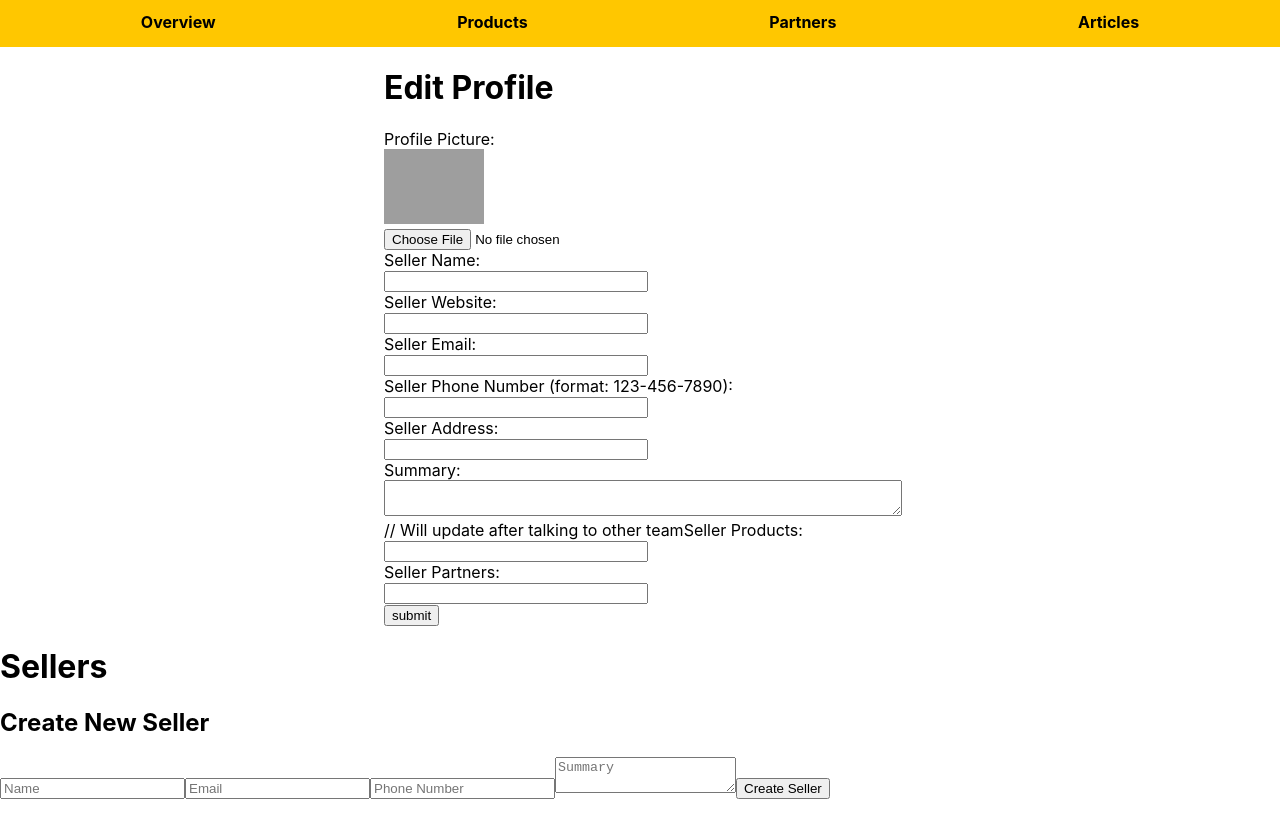
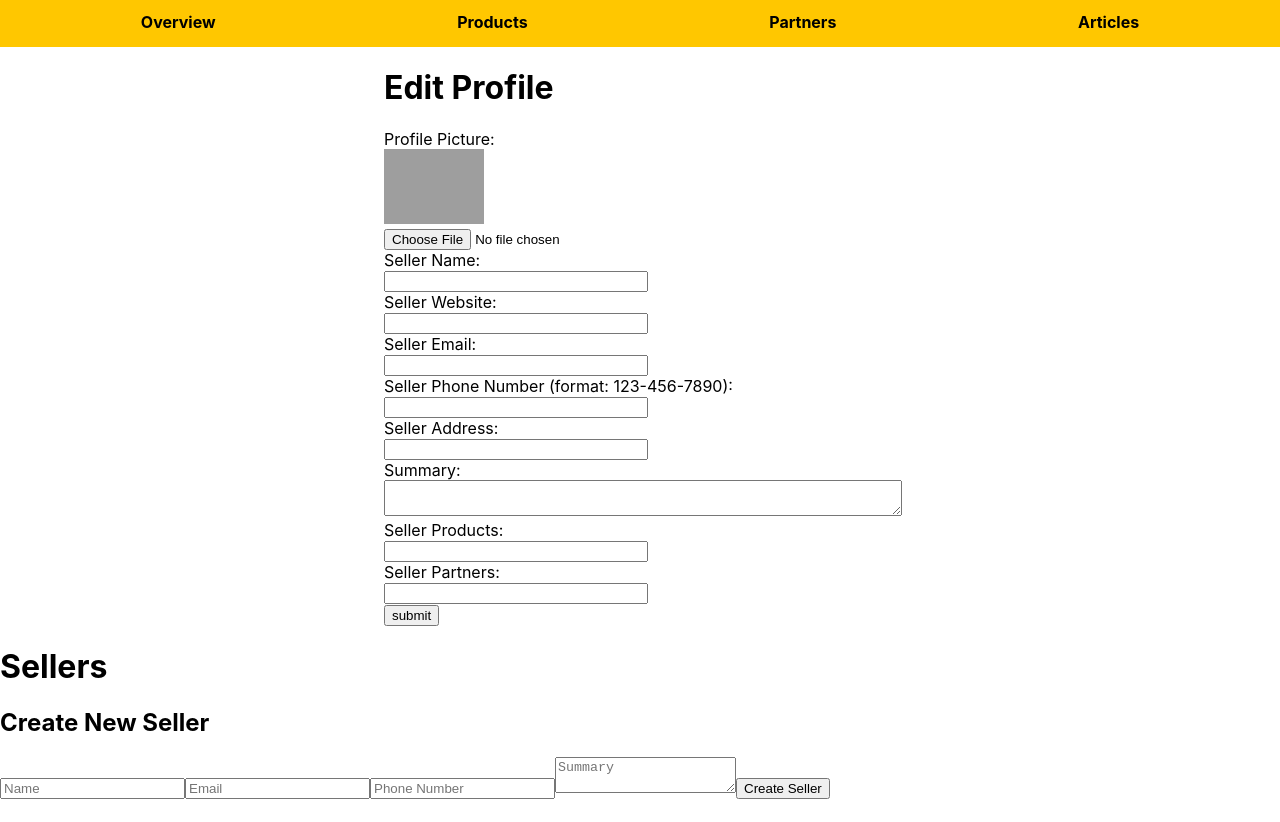
Before and after one commit to JG0313/Seller_Page, a React (Create React App) app in the folder react-website/: page /edit-overview in a window 1280 px wide. Shown: the part 460-1282 px from the top of the page. Built offline with nearby package versions, Linux system fonts and the light colour scheme; no server answers; grey boxes are pictures that could not be loaded.

Commit message:
Update base-edit-overview.js

```diff
--- a/react-website/src/pages/base-edit-overview.js
+++ b/react-website/src/pages/base-edit-overview.js
@@ -59,7 +59,7 @@ const BaseEditOverview = () => {
             <label for="seller_email">Seller Email:</label>
             <br></br>
             <input required type="email" id="seller_email" name="seller_email"
-            onChange={(e) => seller_email(e.target.value)}
+            onChange={(e) => setEmail(e.target.value)}
             value = { seller_email }></input>
             <br></br>
 
@@ -84,7 +84,6 @@ const BaseEditOverview = () => {
             value = { seller_summary }></textarea>
             <br></br>
 
-            // Will update after talking to other team
             <label for="seller_products">Seller Products:</label>
             <br></br>
             <input required multiple type="text" id="seller_products" name="seller_products"></input>
```
